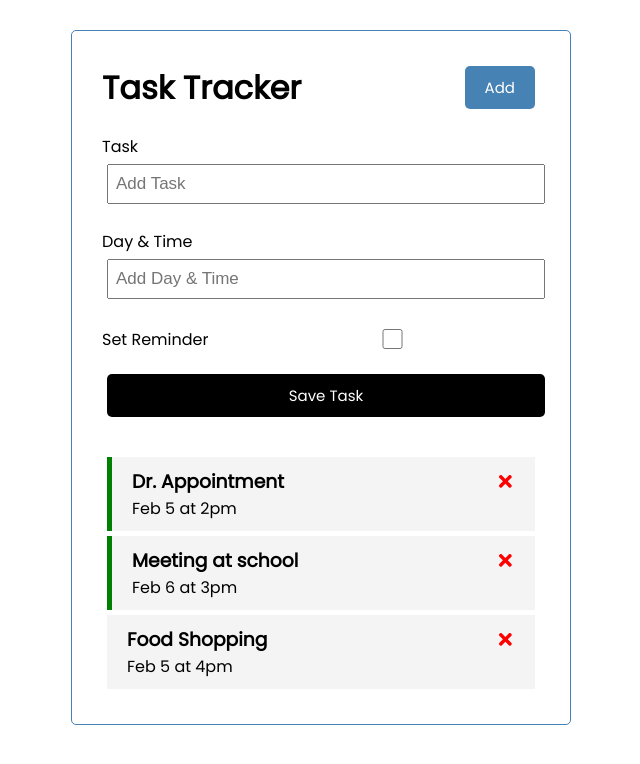
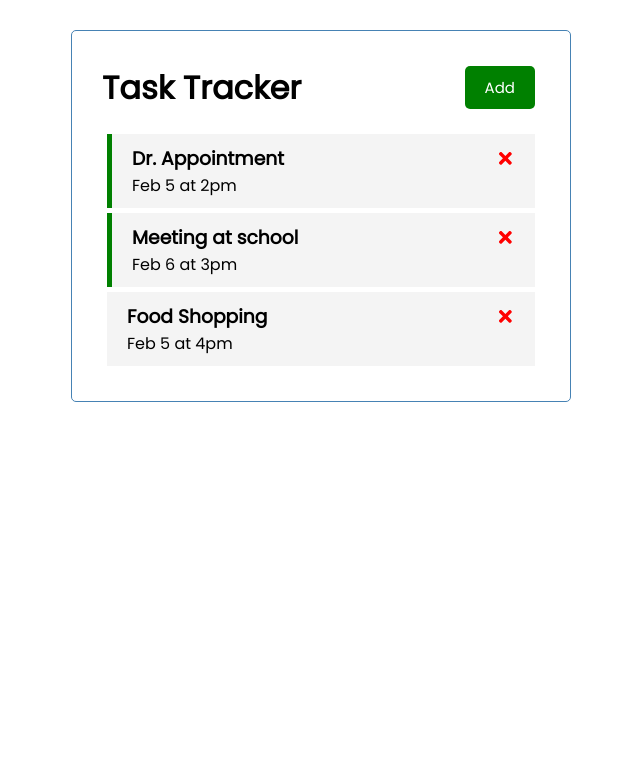
Before and after one commit to SubasiniR/react-task-tracker, a React (Create React App) app: page / in a window 1280 px wide. Shown: the top 764 px of the page, without its empty margins (319-959 px from the left). Built offline with nearby package versions, Linux system fonts and the light colour scheme.

Commit message:
ADD button toggles to show/hide the form

```diff
--- a/src/App.js
+++ b/src/App.js
@@ -4,6 +4,8 @@
 import { useState } from 'react'
 
 const App = () => {
+
+  const [showAddTask, setShowAddTask] = useState(false)
   const [tasks, setTasks] = useState([
     {
       id: 1,
@@ -48,8 +50,9 @@
 
   return (
     <div className="container">
-      <Header/>
-      <AddTask onAdd = {addTask} />
+      <Header onAdd={() => setShowAddTask(!showAddTask)}
+          showAdd={showAddTask}/>
+      {showAddTask && <AddTask onAdd = {addTask} />}
       {tasks.length> 0 ? (
         <Tasks
           tasks = {tasks}
--- a/src/components/Header.js
+++ b/src/components/Header.js
@@ -2,16 +2,16 @@
 import Button from './Button'
 
 
-const Header = ({ title }) => {
+const Header = ({ title, onAdd, showAdd }) => {
 
-    const onClick = () => {
-        console.log('Clicked')
-    }
 
     return (
         <header className='header'>
             <h1>{title}</h1>
-            <Button text='Add' onClick={onClick} />
+            <Button
+                text={showAdd ? 'Close' : 'Add'}
+                color={showAdd ? 'red' : 'green'}
+                onClick={onAdd} />
         </header>
     )
 }
```
